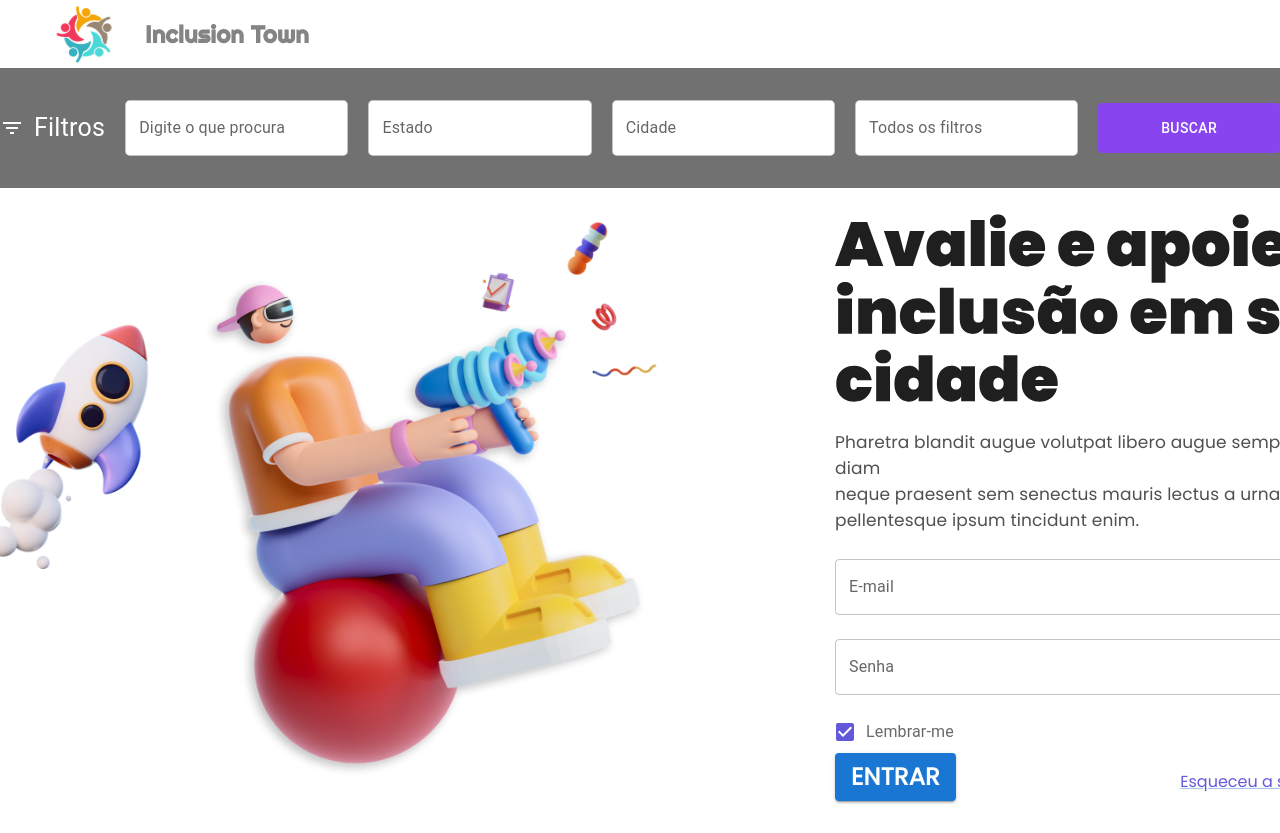
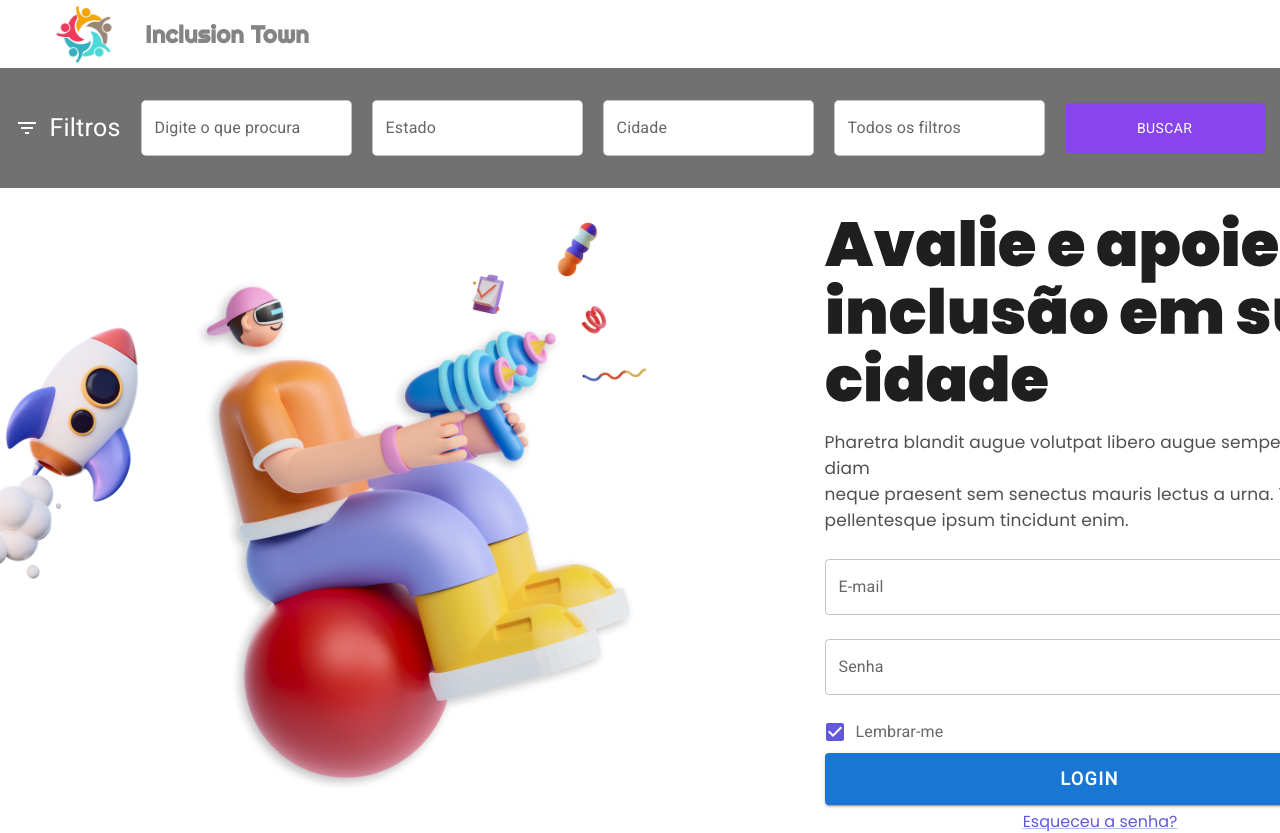
Before and after one commit to R0chaa/InclusionTown, a React (Create React App) app: page /Login in a window 1280 px wide. Shown: the top 833 px of the page. Built offline with nearby package versions, Linux system fonts and the light colour scheme; the HTML template or start-up script is replaced by a standard one.

Commit message:
starting home page

```diff
--- a/public/index.html
+++ b/public/index.html
@@ -11,6 +11,7 @@
     />
     <link href='https://fonts.googleapis.com/css?family=Poppins' rel='stylesheet'>
     <link href='https://fonts.googleapis.com/css?family=Righteous' rel='stylesheet'>
+    <link href='https://fonts.googleapis.com/css?family=Roboto' rel='stylesheet'>
 
     <link rel="apple-touch-icon" href="%PUBLIC_URL%/logo192.png" />
     <!--
--- a/src/routes/index.js
+++ b/src/routes/index.js
@@ -1,6 +1,7 @@
 import { createBrowserRouter, Navigate } from "react-router-dom";
 import { ErrorPage } from "./ErrorPage";
 import { Login } from "../views/Login";
+import { Home } from "../views/Home";
 
 export const router = createBrowserRouter([
 	{
@@ -12,4 +13,8 @@ export const router = createBrowserRouter([
 		path: "/Login",
 		element: <Login />,
 	},
+	{
+		path: "/Home",
+		element: <Home />,
+	},
 ]);
--- /dev/null
+++ b/src/views/Components/SearchBar/index.js
@@ -0,0 +1,69 @@
+import { Box, Typography, TextField, Button } from "@mui/material";
+import FilterListIcon from "@mui/icons-material/FilterList";
+import { styled } from "@mui/material/styles";
+
+const BootstrapButton = styled(Button)({
+    "&:hover": {
+      backgroundColor: "#7219f7",
+      borderColor: "#84E",
+      boxShadow: "none",
+    },
+});
+
+export const SearchBar = () => {
+  return (
+    <Box
+      sx={{
+        height: "120px",
+        backgroundColor: "#717171",
+        justifyContent: "center",
+        alignItems: "center",
+        display: "flex",
+        gap: "20px",
+      }}
+    >
+      <Box display="flex" alignItems="center">
+        <FilterListIcon style={{ color: "white" }} />
+        <Typography color="white" sx={{ fontSize: "25px", marginLeft: "10px" }}>
+          Filtros
+        </Typography>
+      </Box>
+
+      <TextField
+        id="outlined-basic"
+        label="Digite o que procura"
+        variant="outlined"
+        sx={{ backgroundColor: "white", borderRadius: "5px" }}
+      />
+      <TextField
+        id="outlined-basic"
+        label="Estado"
+        variant="outlined"
+        sx={{ backgroundColor: "white", borderRadius: "5px" }}
+      />
+      <TextField
+        id="outlined-basic"
+        label="Cidade"
+        variant="outlined"
+        sx={{ backgroundColor: "white", borderRadius: "5px" }}
+      />
+      <TextField
+        id="outlined-basic"
+        label="Todos os filtros"
+        variant="outlined"
+        sx={{ backgroundColor: "white", borderRadius: "5px" }}
+      />
+
+      <BootstrapButton
+        sx={{
+          backgroundColor: "#84E",
+          color: "white",
+          width: "200px",
+          height: "50px",
+        }}
+      >
+        Buscar
+      </BootstrapButton>
+    </Box>
+  );
+};
--- a/src/views/Home/index.js
+++ b/src/views/Home/index.js
@@ -1,10 +1,12 @@
 import { Box } from "@mui/material";
 import { CustomToolbar } from "../Components/Toolbar";
+import { SearchBar } from "../Components/SearchBar";
 
 export function Home() {
   return (
     <Box>
         <CustomToolbar />
+        <SearchBar />
 
     </Box>
   );
--- a/src/views/Login/index.js
+++ b/src/views/Login/index.js
@@ -1,22 +1,13 @@
 import * as React from "react";
 import { Box, Typography, TextField, Button, Link } from "@mui/material";
 import { CustomToolbar } from "../Components/Toolbar";
-import FilterListIcon from "@mui/icons-material/FilterList";
-import { styled } from "@mui/material/styles";
 import Visibility from "@mui/icons-material/Visibility";
 import VisibilityOff from "@mui/icons-material/VisibilityOff";
 import InputAdornment from "@mui/material/InputAdornment";
 import { useState } from "react";
 import FormControlLabel from "@mui/material/FormControlLabel";
 import Checkbox from "@mui/material/Checkbox";
-
-const BootstrapButton = styled(Button)({
-  "&:hover": {
-    backgroundColor: "#7219f7",
-    borderColor: "#84E",
-    boxShadow: "none",
-  },
-});
+import { SearchBar } from "../Components/SearchBar";
 
 export function Login() {
   const [showPassword, setShowPassword] = useState(true);
@@ -25,62 +16,7 @@ export function Login() {
     <Box>
       <CustomToolbar />
 
-      <Box
-        sx={{
-          height: "120px",
-          backgroundColor: "#717171",
-          justifyContent: "center",
-          alignItems: "center",
-          display: "flex",
-          gap: "20px",
-        }}
-      >
-        <Box display="flex" alignItems="center">
-          <FilterListIcon style={{ color: "white" }} />
-          <Typography
-            color="white"
-            sx={{ fontSize: "25px", marginLeft: "10px" }}
-          >
-            Filtros
-          </Typography>
-        </Box>
-
-        <TextField
-          id="outlined-basic"
-          label="Digite o que procura"
-          variant="outlined"
-          sx={{ backgroundColor: "white", borderRadius: "5px" }}
-        />
-        <TextField
-          id="outlined-basic"
-          label="Estado"
-          variant="outlined"
-          sx={{ backgroundColor: "white", borderRadius: "5px" }}
-        />
-        <TextField
-          id="outlined-basic"
-          label="Cidade"
-          variant="outlined"
-          sx={{ backgroundColor: "white", borderRadius: "5px" }}
-        />
-        <TextField
-          id="outlined-basic"
-          label="Todos os filtros"
-          variant="outlined"
-          sx={{ backgroundColor: "white", borderRadius: "5px" }}
-        />
-
-        <BootstrapButton
-          sx={{
-            backgroundColor: "#84E",
-            color: "white",
-            width: "200px",
-            height: "50px",
-          }}
-        >
-          Buscar
-        </BootstrapButton>
-      </Box>
+      <SearchBar/>
 
       <Box mt={"2%"} justifyContent={"center"} display="flex">
         <img src="Personagem.png" alt="personagem" width="800px"/>
@@ -153,18 +89,33 @@ export function Login() {
                   label="Lembrar-me"
                 />
               </Box>
+
+              <Box sx={{width: "550.941px",
+                    height: "57.49px",
+                    flexShrink: 0}} >
                 <Button
                       type="submit"
                       // href="/home"
                       variant="contained"
                       color="primary"
+
+                      sx={{width: "530px"}}
                   >
-                  <Typography sx={{ fontFamily: "Poppins", fontSize: "24px", fontWeight: 700 }}> Entrar </Typography>
+                  <Typography sx={{ color: "#FFF",
+                    textAlign: "center",
+                    fontFamily: "Roboto",
+                    fontSize: "18px",
+                    fontStyle: "normal",
+                    fontWeight: 600,
+                    lineHeight: "40px", /* 222.222% */
+                    letterSpacing: "1.44px"}}>
+                    Login </Typography>
                   </Button>
+              </Box>
               <Box
-                mt={-3.8}
-                mr={"30px"}
-                textAlign={"right"}
+                //mt={-3.8}
+                //mr={"30px"}
+                textAlign={"center"}
                 sx={{
                   fontFamily: "Poppins",
                   fontSize: "16px",
```
Also changed, not shown: src/views/Home/style.css (added). Lines whose indentation alone changed are shown as unchanged.
